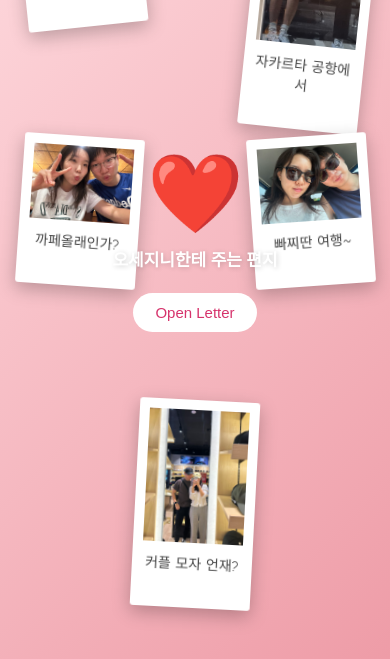
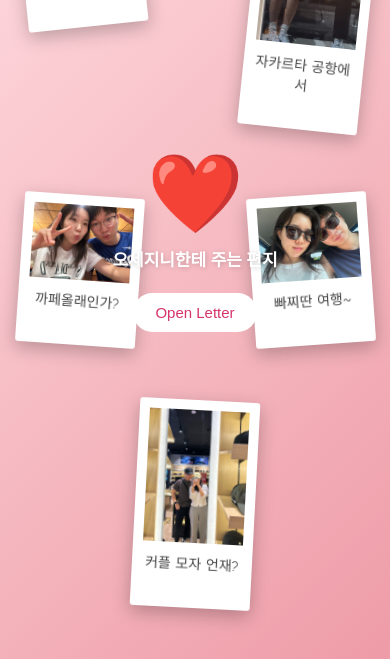
Before and after one commit to jeonglee0248-boop/digital-letter, a plain HTML site: page index.html in a window 390 px wide. Shown: the part 185-844 px from the top of the page. Drawn offline with Linux system fonts and the light colour scheme.

Commit message:
Update index.html

```diff
--- a/index.html
+++ b/index.html
@@ -223,7 +223,7 @@ button:hover {
 
     /* MIDDLE ROW */
     .p3 {
-        top: 38% !important;
+        bottom: 38% !important;
         left: 5% !important;
         right: auto !important;
         bottom: auto !important;
@@ -231,7 +231,7 @@ button:hover {
     }
 
     .p4 {
-        top: 38% !important;
+        bottom: 38% !important;
         right: 5% !important;
         left: auto !important;
         bottom: auto !important;
```
